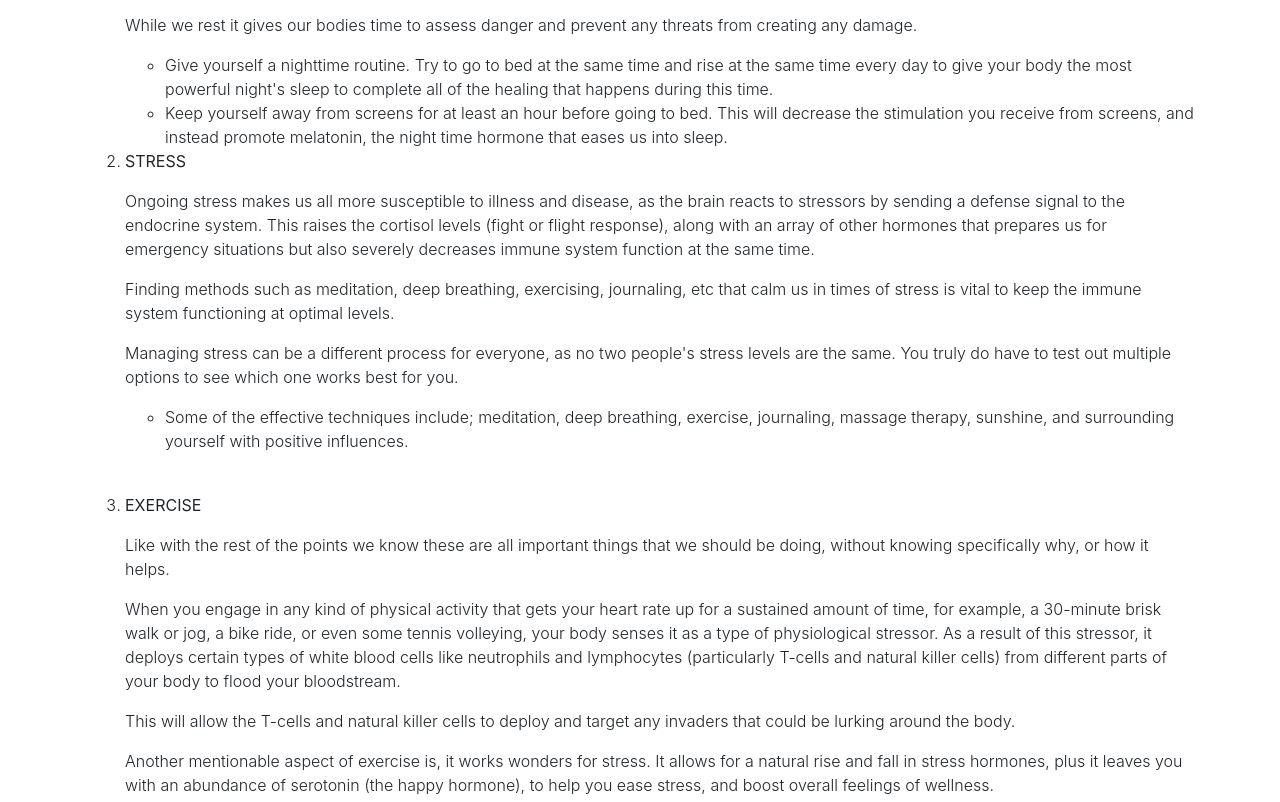
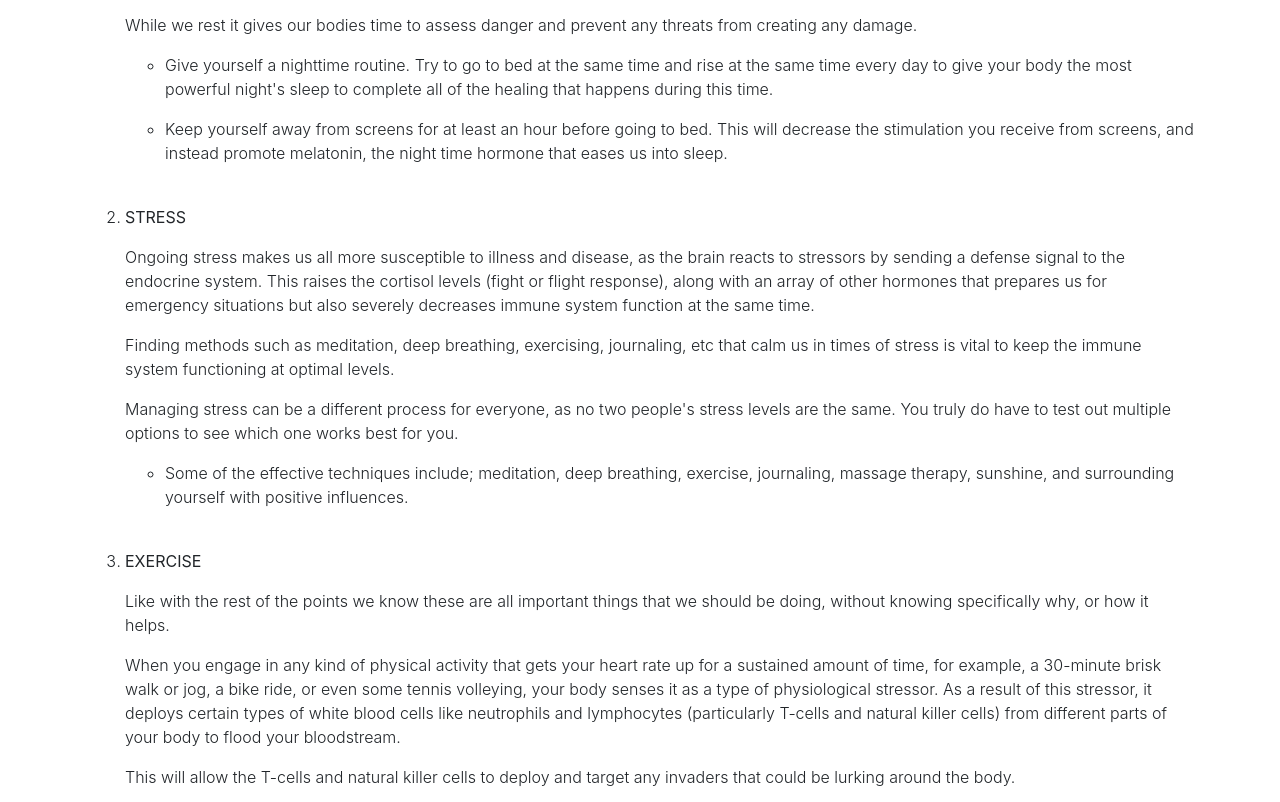
Before and after one commit to jarenmcdonald1/rachels-blog, a Gatsby site: page /daily-rituals-to-boost-your-immune-system/ in a window 1280 px wide. Shown: the part 1779-2581 px from the top of the page. Built offline with nearby package versions, Linux system fonts and the light colour scheme; Gatsby itself is replaced by a stand-in of ours.

Commit message:
Update Blog “daily-rituals-to-boost-your-immune-system/index”

```diff
--- a/content/blog/daily-rituals-to-boost-your-immune-system/index.md
+++ b/content/blog/daily-rituals-to-boost-your-immune-system/index.md
@@ -59,6 +59,8 @@ Some factors that heavily impact the immune system;
 
    * Give yourself a nighttime routine. Try to go to bed at the same time and rise at the same time every day to give your body the most powerful night's sleep to complete all of the healing that happens during this time.
    * Keep yourself away from screens for at least an hour before going to bed. This will decrease the stimulation you receive from screens, and instead promote melatonin, the night time hormone that eases us into sleep.
+
+     <br>
 2. **STRESS**
 
    Ongoing stress makes us all more susceptible to illness and disease, as the brain reacts to stressors by sending a defense signal to the endocrine system. This raises the cortisol levels (fight or flight response), along with an array of other hormones that prepares us for emergency situations but also severely decreases immune system function at the same time.
@@ -92,6 +94,8 @@ Lastly, a diet rich in an abundance of micronutrients, vitamins, and minerals in
 
 As a nutritionist, I always recommend as I like to say **"eating the rainbow**" meaning, you are eating a variety of fruits and vegetables that range in colour. This is because each colour profile becomes rich in a certain type of micronutrient, vitamin, and mineral. In order to make sure we are always getting a variety and not only getting a few fro the list ensure we have a colourful diet, can make a huge difference.
 
+<br>
+
 - - -
 
    When speaking specifically about immunity three micronutrients stick out as extremely beneficial;
@@ -105,9 +109,13 @@ As a nutritionist, I always recommend as I like to say **"eating the rainbow**"
 * Vitamin C stimulates the body's defense mechanisms against specific invaders. It also decreases inflammation which makes more room for free-flowing cells to pass through and heal the body.
 * Vitamin C is a potent antioxidant, meaning it targets and eliminates free radicals that can cause damage to your body.
 
+  <br>
+
    **VITAMIN D**
 * Deficiencies in Vitamin D can lead to a suppressed immune system and immune system function.
 * One of the main functions of Vitamin D is to activate the T-cells [](https://www.sciencedaily.com/releases/2010/03/100307215534.htm)aka the "killer cells" in the body. T cells actually detect and destroy foreign pathogens, like viruses.
+
+  <br>
 
    **ZINC**
 * This mineral affects your body’s ability to make immune cells and produce antibodies that are necessary for the immune response.
```
